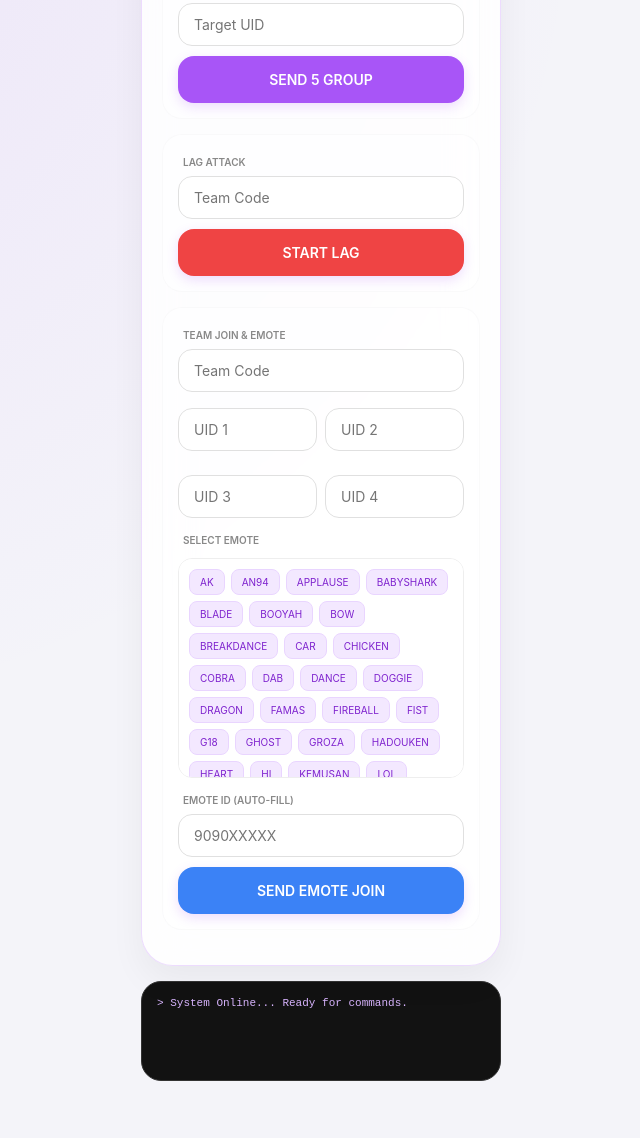
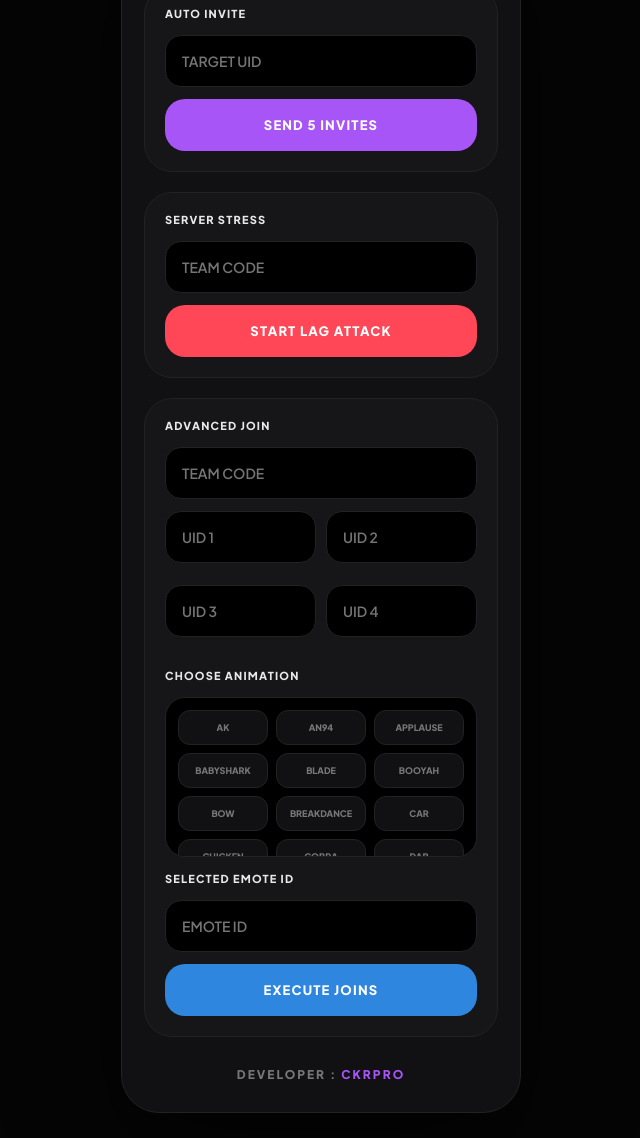
Before and after one commit to hshsb41/Emote-web, a plain HTML site: page index.html in a window 1280 px wide. Shown: the part 116-1254 px from the top of the page, without its empty margins (319-959 px from the left). Before the commit the page ends 1207 px from the top, so only its background shows below. Drawn offline with Linux system fonts and the light colour scheme; a web font is replaced by a local one.

Commit message:
Add files via upload

```diff
--- a/index.html
+++ b/index.html
@@ -3,152 +3,183 @@
 <head>
     <meta charset="UTF-8">
     <meta name="viewport" content="width=device-width, initial-scale=1.0, maximum-scale=1.0, user-scalable=no">
-    <title>CKRPRO ULTIMATE HUB</title>
-    <link href="https://fonts.googleapis.com/css2?family=SF+Pro+Display:wght@400;600&display=swap" rel="stylesheet">
+    <title>CKRPRO ULTIMATE PREMIUM</title>
+    <link href="https://fonts.googleapis.com/css2?family=Plus+Jakarta+Sans:wght@400;500;600;700;800&display=swap" rel="stylesheet">
     <style>
         :root {
-            --p: #a855f7; /* Purple */
-            --bg: #ffffff;
-            --glass: rgba(255, 255, 255, 0.85);
-            --border: rgba(168, 85, 247, 0.2);
+            --primary: #a855f7;
+            --bg-body: #050505;
+            --card-bg: #111114;
+            --input-bg: #000000;
+            --text-main: #ffffff;
+            --text-dim: #777777;
+            --border: #222222;
         }
 
-        * { box-sizing: border-box; font-family: 'SF Pro Display', sans-serif; -webkit-tap-highlight-color: transparent; }
+        * {
+            box-sizing: border-box;
+            font-family: 'Plus Jakarta Sans', sans-serif;
+            -webkit-tap-highlight-color: transparent;
+        }
 
         body {
-            background: #f4f4f9;
-            background-image: radial-gradient(at 0% 0%, rgba(168, 85, 247, 0.1) 0, transparent 50%);
+            background: var(--bg-body);
             margin: 0;
-            padding: 10px;
+            padding: 25px 12px;
             display: flex;
             flex-direction: column;
             align-items: center;
             min-height: 100vh;
+            color: var(--text-main);
         }
 
         .iphone-card {
             width: 100%;
-            max-width: 360px; /* Vertical Fit */
-            background: var(--glass);
-            backdrop-filter: blur(25px);
-            -webkit-backdrop-filter: blur(25px);
-            border-radius: 32px;
-            padding: 20px;
+            max-width: 400px;
+            background: var(--card-bg);
+            border-radius: 38px;
+            padding: 30px 22px;
             border: 1px solid var(--border);
-            box-shadow: 0 15px 35px rgba(0,0,0,0.05);
+            box-shadow: 0 40px 100px rgba(0,0,0,0.6);
         }
 
-        h2 {
-            text-align: center; color: var(--p); font-size: 22px; margin: 0 0 20px 0;
-            text-transform: uppercase; letter-spacing: 1.5px; font-weight: 600;
+        .header {
+            text-align: center;
+            margin-bottom: 30px;
+        }
+
+        .banner-text {
+            font-size: 13px;
+            font-weight: 800;
+            color: var(--text-main);
+            letter-spacing: 1.5px;
+            text-transform: uppercase;
         }
 
         .section {
-            background: rgba(255,255,255,0.5);
-            border-radius: 20px;
-            padding: 15px;
-            margin-bottom: 15px;
-            border: 1px solid rgba(0,0,0,0.02);
+            background: rgba(255, 255, 255, 0.02);
+            border-radius: 28px;
+            padding: 20px;
+            margin-bottom: 20px;
+            border: 1px solid var(--border);
         }
 
-        label { font-size: 10px; font-weight: 600; color: #888; text-transform: uppercase; margin-left: 5px; }
+        /* Label Style: Bold, Sano, Capital */
+        .section-label {
+            font-size: 11px;
+            font-weight: 900;
+            color: var(--text-main);
+            text-transform: uppercase;
+            letter-spacing: 1.2px;
+            display: block;
+            margin-bottom: 15px;
+            opacity: 0.9;
+        }
 
         input {
             width: 100%;
-            padding: 12px 15px;
-            margin: 6px 0 10px 0;
-            border-radius: 14px;
-            border: 1px solid #e0e0e0;
+            padding: 16px;
+            border-radius: 16px;
+            border: 1.5px solid var(--border);
             outline: none;
+            font-size: 14px;
+            background: var(--input-bg);
+            color: var(--text-main);
+            margin-bottom: 12px;
+            font-weight: 600;
             transition: 0.3s;
-            font-size: 14px;
-            background: #fff;
         }
 
-        input:focus { border-color: var(--p); box-shadow: 0 0 8px rgba(168, 85, 247, 0.15); }
-
-        .uid-grid { display: grid; grid-template-columns: 1fr 1fr; gap: 8px; }
-
-        button {
-            width: 100%;
-            padding: 15px;
-            border-radius: 16px;
-            border: none;
-            background: var(--p);
-            color: white;
-            font-weight: 600;
-            font-size: 14px;
-            cursor: pointer;
-            transition: 0.2s;
-            box-shadow: 0 4px 12px rgba(168, 85, 247, 0.2);
+        input:focus {
+            border-color: var(--primary);
         }
 
-        button:active { transform: scale(0.96); opacity: 0.9; }
+        .uid-grid { display: grid; grid-template-columns: 1fr 1fr; gap: 10px; }
 
-        /* Emote List Styles */
+        button.action-btn {
+            width: 100%;
+            padding: 18px;
+            border-radius: 20px;
+            border: none;
+            background: var(--primary);
+            color: white;
+            font-weight: 800;
+            font-size: 13px;
+            cursor: pointer;
+            text-transform: uppercase;
+            letter-spacing: 1.2px;
+            transition: 0.3s;
+        }
+
+        button.action-btn:active { transform: scale(0.96); }
+        .btn-danger { background: #ff4757 !important; }
+        .btn-join { background: #2e86de !important; }
+
         .emote-box {
-            max-height: 220px;
+            max-height: 160px;
             overflow-y: auto;
-            display: flex;
-            flex-wrap: wrap;
-            gap: 6px;
-            padding: 10px;
-            background: #fff;
-            border-radius: 14px;
-            margin: 10px 0;
-            border: 1px solid #eee;
+            display: grid;
+            grid-template-columns: repeat(3, 1fr);
+            gap: 8px;
+            padding: 12px;
+            background: var(--input-bg);
+            border-radius: 20px;
+            margin-bottom: 15px;
+            border: 1px solid var(--border);
         }
 
         .e-item {
-            font-size: 10px;
-            padding: 6px 10px;
-            background: #f3e8ff;
-            border: 1px solid #e9d5ff;
-            border-radius: 8px;
+            font-size: 9px;
+            padding: 11px 4px;
+            background: var(--card-bg);
+            border-radius: 12px;
+            text-align: center;
             cursor: pointer;
-            color: #7e22ce;
-            transition: 0.2s;
+            color: var(--text-dim);
+            font-weight: 800;
+            border: 1px solid var(--border);
+            text-transform: uppercase;
         }
 
-        .e-item:hover { background: var(--p); color: #fff; border-color: var(--p); }
+        .e-item.active {
+            background: var(--primary);
+            color: white;
+            border-color: transparent;
+        }
 
-        #terminal {
-            width: 100%;
-            max-width: 360px;
-            background: #121212;
-            color: #d8b4fe;
-            padding: 15px;
-            border-radius: 20px;
-            font-family: 'Courier New', monospace;
-            font-size: 11px;
-            margin-top: 15px;
-            min-height: 100px;
-            max-height: 150px;
-            overflow-y: auto;
-            border: 1px solid #333;
+        .dev-footer {
+            margin-top: 30px;
+            text-align: center;
+            font-size: 12px;
+            font-weight: 900;
+            color: var(--text-dim);
+            letter-spacing: 2px;
         }
+        .dev-footer span { color: var(--primary); }
     </style>
 </head>
 <body>
 
     <div class="iphone-card">
-    <h2>CKRPRO HUB</h2>
-
-    <div class="section">
-        <label>Invite 5 Player (Group)</label>
-        <input type="number" id="g_uid" placeholder="Target UID">
-        <button onclick="callApi('5', 'uid=' + document.getElementById('g_uid').value)">SEND 5 GROUP</button>
+        <div class="header">
+            <div class="banner-text">FF BOT WEBSITE AND EMOTE WEB</div>
         </div>
 
         <div class="section">
-        <label>Lag Attack</label>
-        <input type="number" id="l_tc" placeholder="Team Code">
-        <button onclick="callApi('lag', 'tc=' + document.getElementById('l_tc').value)" style="background:#ef4444">START LAG</button>
+            <span class="section-label">Auto Invite</span>
+            <input type="number" id="g_uid" placeholder="TARGET UID">
+            <button class="action-btn" id="btn-5" onclick="callApi('5', 'uid=' + document.getElementById('g_uid').value, 'btn-5')">SEND 5 INVITES</button>
         </div>
 
         <div class="section">
-        <label>Team Join & Emote</label>
-        <input type="number" id="tc" placeholder="Team Code">
+            <span class="section-label">Server Stress</span>
+            <input type="number" id="l_tc" placeholder="TEAM CODE">
+            <button class="action-btn btn-danger" id="btn-lag" onclick="callApi('lag', 'tc=' + document.getElementById('l_tc').value, 'btn-lag')">START LAG ATTACK</button>
+        </div>
+
+        <div class="section">
+            <span class="section-label">Advanced Join</span>
+            <input type="number" id="tc" placeholder="TEAM CODE" style="margin-bottom:12px">
 
             <div class="uid-grid">
                 <input type="number" id="u1" placeholder="UID 1">
@@ -157,27 +188,28 @@
                 <input type="number" id="u4" placeholder="UID 4">
             </div>
 
-        <label>Select Emote</label>
+            <span class="section-label" style="margin-top:20px">Choose Animation</span>
             <div class="emote-box" id="eContainer"></div>
 
-        <label>Emote ID (Auto-fill)</label>
-        <input type="number" id="eid" placeholder="9090XXXXX">
+            <span class="section-label">Selected Emote ID</span>
+            <input type="number" id="eid" placeholder="EMOTE ID">
 
-        <button onclick="sendEmoteFull()" style="background:#3b82f6">SEND EMOTE JOIN</button>
+            <button class="action-btn btn-join" id="btn-join" onclick="sendEmoteFull()">EXECUTE JOINS</button>
+        </div>
+
+        <div class="dev-footer">
+            DEVELOPER : <span>CKRPRO</span>
         </div>
     </div>
-
-<div id="terminal">> System Online... Ready for commands.</div>
 
 <script>
     const API_BASE = "https://emote-api-1-4rbj.onrender.com";
 
-    // Sabai Emotes Tapaile deko list anusar
     const emotesData = {
-        "p90": "909049010", "m60": "909051003", "mp5": "909033002", "groza": "909041005", "thompson_evo": "909038010",
-        "m10_red": "909039011", "mp40_blue": "909040010", "m10_green": "909000081", "xm8": "909000085", "ak": "909000063",
+        "p90": "909049010", "m60": "909051003", "mp5": "909033002", "groza": "909041005", "thompson": "909038010",
+        "m10 red": "909039011", "mp40 blue": "909040010", "m10 green": "909000081", "xm8": "909000085", "ak": "909000063",
         "mp40": "909000075", "m4a1": "909033001", "famas": "909000090", "scar": "909000068", "ump": "909000098",
-        "m18": "909035007", "fist": "909037011", "g18": "909038012", "an94": "909035012", "woodpecker": "909042008",
+        "m1887": "909035007", "fist": "909037011", "g18": "909038012", "an94": "909035012", "woodpecker": "909042008",
         "money": "909000055", "heart": "909000045", "rose": "909000010", "throne": "909000014", "pirate": "909000034",
         "car": "909000039", "lol": "909000002", "cobra": "909000072", "ghost": "909036001", "sholay": "909050020",
         "blade": "909050013", "hi": "909000001", "dab": "909000005", "chicken": "909000006", "dance": "909000008",
@@ -189,29 +221,36 @@
         "moneyrain": "909042002", "toiletman": "909042013", "kemusan": "909042018", "spidersense": "909040009", "nosweat": "909046008"
     };
 
-    // Populate Emotes
     const container = document.getElementById('eContainer');
     Object.keys(emotesData).sort().forEach(name => {
         let div = document.createElement('div');
         div.className = 'e-item';
-        div.innerText = name.toUpperCase();
+        div.innerText = name;
         div.onclick = () => {
             document.getElementById('eid').value = emotesData[name];
-            addLog("Selected Emote: " + name);
+            document.querySelectorAll('.e-item').forEach(el => el.classList.remove('active'));
+            div.classList.add('active');
         };
         container.appendChild(div);
     });
 
-    function addLog(msg) {
-        const t = document.getElementById('terminal');
-        t.innerHTML = `> ${msg}<br>${t.innerHTML}`;
+    async function callApi(end, params, btnId) {
+        const btn = document.getElementById(btnId);
+        const originalText = btn.innerText;
+        btn.innerText = "WAITING...";
+        btn.disabled = true;
+
+        try {
+            const res = await fetch(`${API_BASE}/${end}?${params}`);
+            btn.innerText = res.ok ? "SUCCESS ✅" : "ERROR ❌";
+        } catch (e) {
+            btn.innerText = "OFFLINE ❌";
         }
 
-    async function callApi(end, params) {
-        addLog(`Executing /${end}...`);
-        fetch(`${API_BASE}/${end}?${params}`)
-            .then(() => addLog(`Success: ${end} sent!`))
-            .catch(() => addLog(`Error: API Offline`));
+        setTimeout(() => {
+            btn.innerText = originalText;
+            btn.disabled = false;
+        }, 2000);
     }
 
     function sendEmoteFull() {
@@ -221,16 +260,12 @@
         const u2 = document.getElementById('u2').value;
         const u3 = document.getElementById('u3').value;
         const u4 = document.getElementById('u4').value;
-
-        if(!tc || !eid || !u1) return alert("TC, UID 1, and Emote ID required!");
-
-        let query = new URLSearchParams({ tc: tc, emote_id: eid, uid1: u1 });
+        if(!tc || !eid || !u1) return alert("Fill data!");
+        let query = new URLSearchParams({ tc, emote_id: eid, uid1: u1 });
         if(u2) query.append('uid2', u2);
         if(u3) query.append('uid3', u3);
         if(u4) query.append('uid4', u4);
-
-        addLog(`Sending Emote to UIDs...`);
-        callApi('join', query.toString());
+        callApi('join', query.toString(), 'btn-join');
     }
 </script>
 
```
Lines whose indentation alone changed are shown as unchanged.
